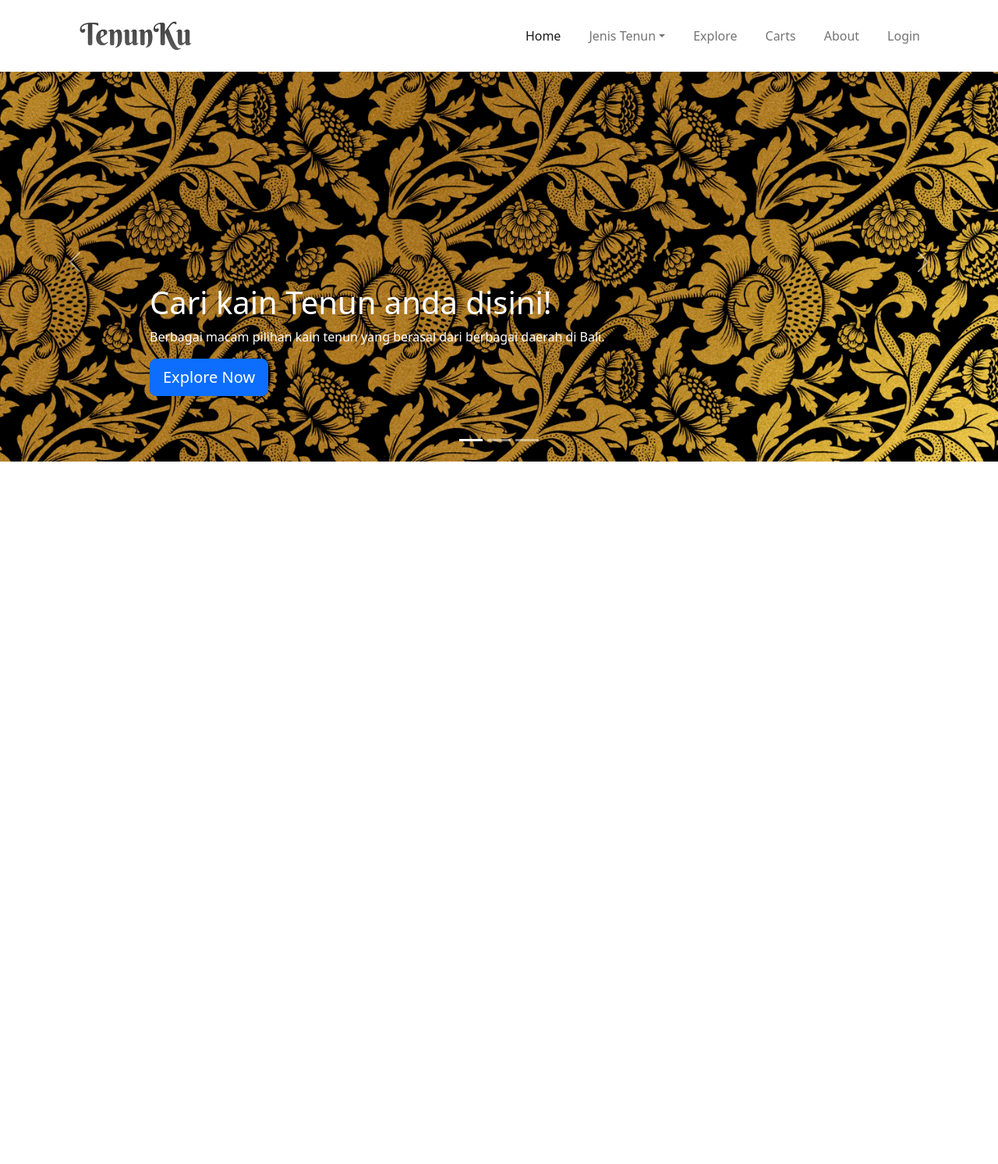
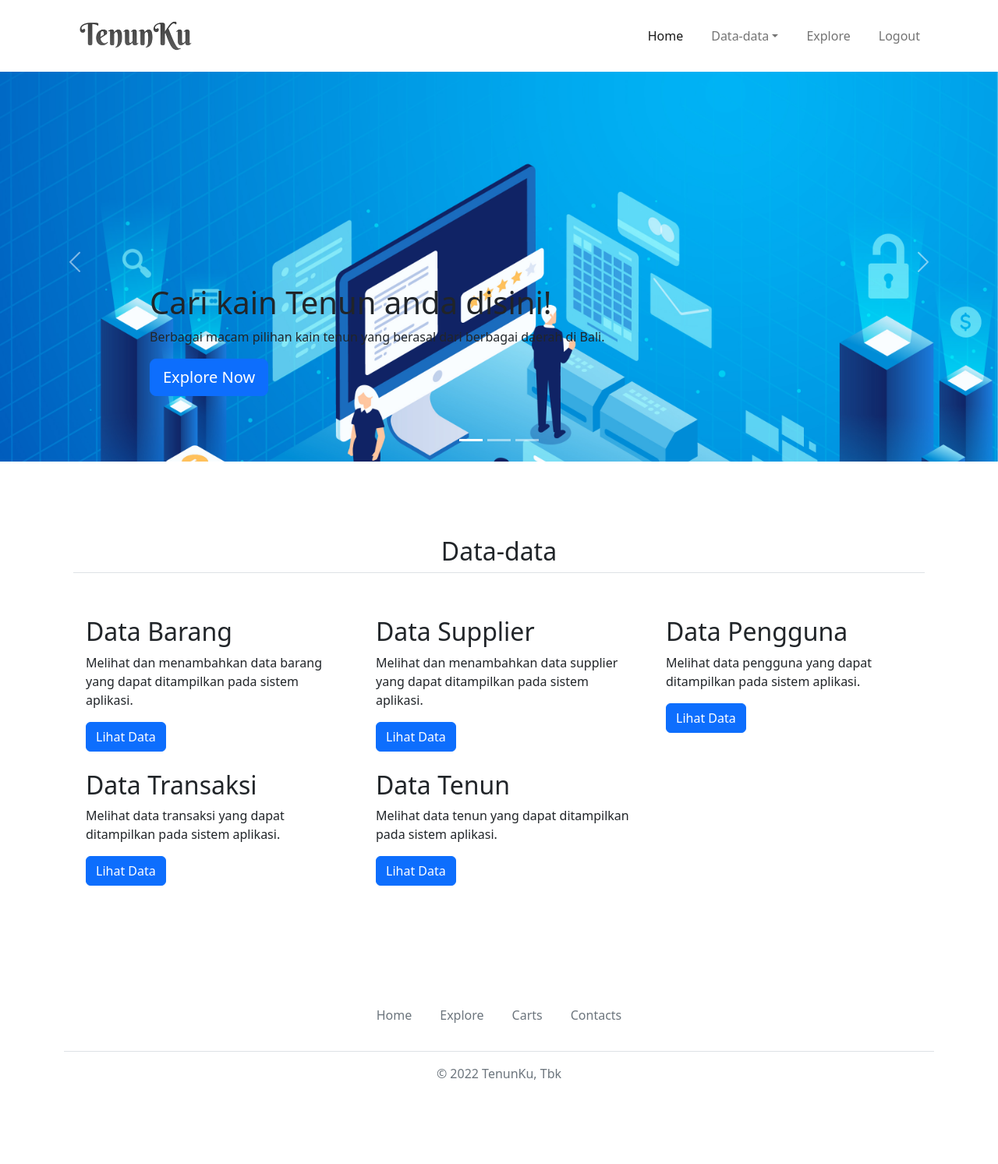
Before and after one commit to gungmichael/TenunKu, a PHP site: page /admin/index.php in a window 1280 px wide. Shown: the whole page at 78% size. Before the commit the page ends 592 px from the top, so only its background shows below. Run offline with PHP 8.4, Linux system fonts and the light colour scheme.

Commit message:
update pada menu admin

```diff
--- a/admin/index.php
+++ b/admin/index.php
@@ -11,14 +11,14 @@
   <script src="https://cdn.jsdelivr.net/npm/bootstrap@5.2.2/dist/js/bootstrap.bundle.min.js"
     integrity="sha384-OERcA2EqjJCMA+/3y+gxIOqMEjwtxJY7qPCqsdltbNJuaOe923+mo//f6V8Qbsw3"
     crossorigin="anonymous"></script>
-  <link rel="stylesheet" href="css/styles.css" />
+  <link rel="stylesheet" href="../css/styles.css" />
 </head>
 
 <body>
   <nav class="navbar navbar-light navbar-expand-lg fixed-top navbar-shrink py-3" id="mainNav">
     <div class="container">
       <a class="navbar-brand d-flex align-items-justify"></a>
-      <a href="index.html"><img src="img/tenun logo.png" alt="" /></a>
+      <a href="index.html"><img src="../img/tenun logo.png" alt="" /></a>
       <button data-bs-toggle="collapse" class="navbar-toggler" data-bs-target="#navcol-1"><span
           class="visually-hidden">Toggle navigation</span><span class="navbar-toggler-icon"></span></button>
       <div class="collapse navbar-collapse" id="navcol-1">
@@ -26,21 +26,18 @@
           <li class="nav-item"><a class="nav-link active" href="index.php">Home</a></li>
           <li class="nav-item dropdown">
             <a class="nav-link dropdown-toggle" href="#" role="button" data-bs-toggle="dropdown"
-              aria-expanded="false">Jenis Tenun</a>
+              aria-expanded="false">Data-data</a>
             <ul class="dropdown-menu">
-              <li><a class="dropdown-item" href="#ourproduk">Tenun Ikat</a></li>
-              <li><a class="dropdown-item" href="#ourproduk">Tenun Songket</a></li>
-              <li><a class="dropdown-item" href="#nextproduk">Tenun Sidemen</a></li>
-              <li><a class="dropdown-item" href="#nextproduk">Tenun Endek</a></li>
-              <li><a class="dropdown-item" href="#ourproduk">Tenun Gringsing</a></li>
-              <li><a class="dropdown-item" href="#nextproduk">Tenun Rangrang</a></li>
+              <li><a class="dropdown-item" href="itemsdata.php">Data Barang</a></li>
+              <li><a class="dropdown-item" href="suppliersdata.php">Data Supplier</a></li>
+              <li><a class="dropdown-item" href="usersdata.php">Data Pengguna</a></li>
+              <li><a class="dropdown-item" href="transactiondata.php">Data Transaksi</a></li>
+              <li><a class="dropdown-item" href="tenundata.php">Data Tenun</a></li>
             </ul>
           </li>
 
           <li class="nav-item"><a class="nav-link" href="#logoOur">Explore</a></li>
-          <li class="nav-item"><a class="nav-link" href="carts.html">Carts</a></li>
-          <li class="nav-item"><a class="nav-link" href="about.html">About</a></li>
-          <li class="nav-item"><a class="nav-link" href="login.php">Login</a></li>
+          <li class="nav-item"><a class="nav-link" href="../logout.php">Logout</a></li>
         </ul>
       </div>
     </div>
@@ -55,35 +52,35 @@
       </div>
       <div class="carousel-inner">
         <div class="carousel-item active">
-          <img src="img/vintage-golden-floral-background-remix-from-artwork-by-william-morris.jpg"
-            class="img-fluid w-100 h-200" />
+          <img src="../img/2642418-01.jpg" class="img-fluid w-100 h-200" />
 
           <div class="container">
             <div class="carousel-caption text-start">
-              <h1>Cari kain Tenun anda disini!</h1>
-              <p>Berbagai macam pilihan kain tenun yang berasal dari berbagai daerah di Bali.</p>
+              <h1 class="text-dark">Cari kain Tenun anda disini!</h1>
+              <p class="text-dark">Berbagai macam pilihan kain tenun yang berasal dari berbagai daerah di Bali.</p>
               <p><a class="btn btn-lg btn-primary" href="#ourproduk">Explore Now</a></p>
             </div>
           </div>
         </div>
         <div class="carousel-item">
-          <img src="img/Yuk-Koleksi-Kain-Tenun-Khas-Indonesia-Ini.jpg" class="img-fluid w-100 h-200" />
+          <img src="../img/22321901-02.jpg" class="img-fluid w-100 h-200" />
 
           <div class="container">
             <div class="carousel-caption">
-              <h1>Pengiriman ke seluruh dunia</h1>
-              <p>Kami telah berpengalaman melayani pembelian kain dari berbagai negara di dunia</p>
+              <h1 class="text-dark">Pengiriman ke seluruh dunia</h1>
+              <p class="text-dark">Kami telah berpengalaman melayani pembelian kain dari berbagai negara di dunia</p>
               <p><a class="btn btn-lg btn-primary" href="carts.html">Belanja Sekarang</a></p>
             </div>
           </div>
         </div>
         <div class="carousel-item">
-          <img src="img/5daee14e2fab7.jpg" class="img-fluid w-100 h-200" />
+          <img src="../img/31503731-01.jpg" class="img-fluid w-100 h-200" />
 
           <div class="container">
             <div class="carousel-caption text-end">
-              <h1>Mendukung UMKM Lokal</h1>
-              <p>Platform ini dibuat bertujuan untuk mendukung pelaku UMKM Lokal dalam mendistribusikannya ke dunia
+              <h1 class="text-dark">Mendukung UMKM Lokal</h1>
+              <p class="text-dark">Platform ini dibuat bertujuan untuk mendukung pelaku UMKM Lokal dalam
+                mendistribusikannya ke dunia
                 internasional</p>
               <p><a class="btn btn-lg btn-primary" href="#ourproduk">Lihat Produk</a></p>
             </div>
@@ -100,3 +97,85 @@
       </button>
     </div>
   </header>
+
+  <div class="container px-4 py-5" id="hanging-icons">
+    <h2 class="pb-2 border-bottom text-center">Data-data</h2>
+    <div class="row g-4 py-5 row-cols-1 row-cols-lg-3">
+      <div class="col d-flex align-items-start">
+        <div
+          class="icon-square text-bg-light d-inline-flex align-items-center justify-content-center fs-4 flex-shrink-0 me-3">
+        </div>
+        <div>
+          <h3 class="fs-2">Data Barang</h3>
+          <p>Melihat dan menambahkan data barang yang dapat ditampilkan pada sistem aplikasi.</p>
+          <a href="itemsdata.php" class="btn btn-primary">
+            Lihat Data
+          </a>
+        </div>
+      </div>
+      <div class="col d-flex align-items-start">
+        <div
+          class="icon-square text-bg-light d-inline-flex align-items-center justify-content-center fs-4 flex-shrink-0 me-3">
+        </div>
+        <div>
+          <h3 class="fs-2">Data Supplier</h3>
+          <p>Melihat dan menambahkan data supplier yang dapat ditampilkan pada sistem aplikasi.</p>
+          <a href="suppliersdata.php" class="btn btn-primary">
+            Lihat Data
+          </a>
+        </div>
+      </div>
+      <div class="col d-flex align-items-start">
+        <div
+          class="icon-square text-bg-light d-inline-flex align-items-center justify-content-center fs-4 flex-shrink-0 me-3">
+        </div>
+        <div>
+          <h3 class="fs-2">Data Pengguna</h3>
+          <p>Melihat data pengguna yang dapat ditampilkan pada sistem aplikasi.</p>
+          <a href="usersdata.php" class="btn btn-primary">
+            Lihat Data
+          </a>
+        </div>
+      </div>
+      <div class="col d-flex align-items-start">
+        <div
+          class="icon-square text-bg-light d-inline-flex align-items-center justify-content-center fs-4 flex-shrink-0 me-3">
+        </div>
+        <div>
+          <h3 class="fs-2">Data Transaksi</h3>
+          <p>Melihat data transaksi yang dapat ditampilkan pada sistem aplikasi.</p>
+          <a href="transactiondata.php" class="btn btn-primary">
+            Lihat Data
+          </a>
+        </div>
+      </div>
+      <div class="col d-flex align-items-start">
+        <div
+          class="icon-square text-bg-light d-inline-flex align-items-center justify-content-center fs-4 flex-shrink-0 me-3">
+        </div>
+        <div>
+          <h3 class="fs-2">Data Tenun</h3>
+          <p>Melihat data tenun yang dapat ditampilkan pada sistem aplikasi.</p>
+          <a href="tenundata.php" class="btn btn-primary">
+            Lihat Data
+          </a>
+        </div>
+      </div>
+    </div>
+  </div>
+
+  <div class="container">
+    <footer class="py-3 my-4">
+      <ul class="nav justify-content-center border-bottom pb-3 mb-3">
+        <li class="nav-item"><a href="#myCarousel" class="nav-link px-2 text-muted">Home</a></li>
+        <li class="nav-item"><a href="#ourproduk" class="nav-link px-2 text-muted">Explore</a></li>
+        <li class="nav-item"><a href="carts.html" class="nav-link px-2 text-muted">Carts</a></li>
+        <li class="nav-item"><a href="#contact" class="nav-link px-2 text-muted">Contacts</a></li>
+      </ul>
+
+      <p class="text-center text-muted">&copy; 2022 TenunKu, Tbk</p>
+    </footer>
+  </div>
+</body>
+
+</html>
```
Also changed, not shown: img/22321901-02.jpg (added), img/2642418-01.jpg (added), img/31503731-01.jpg (added).
